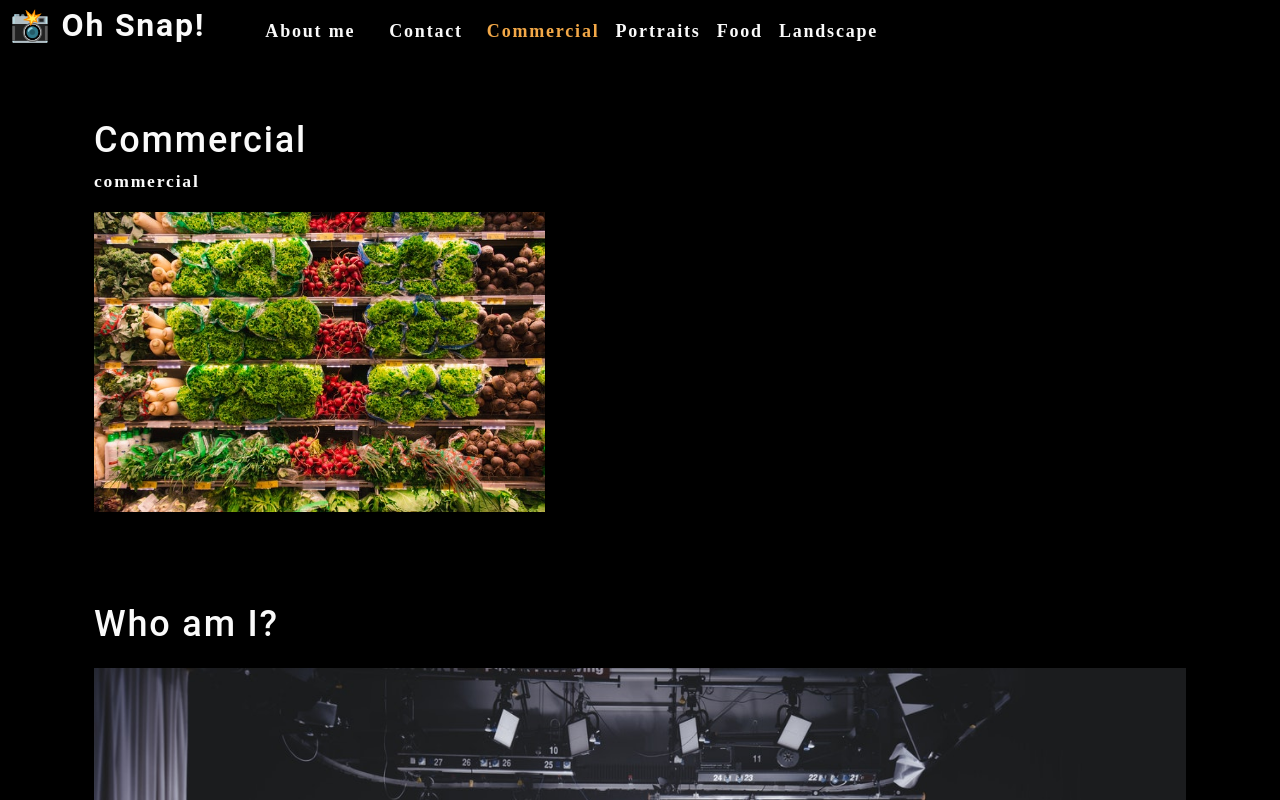
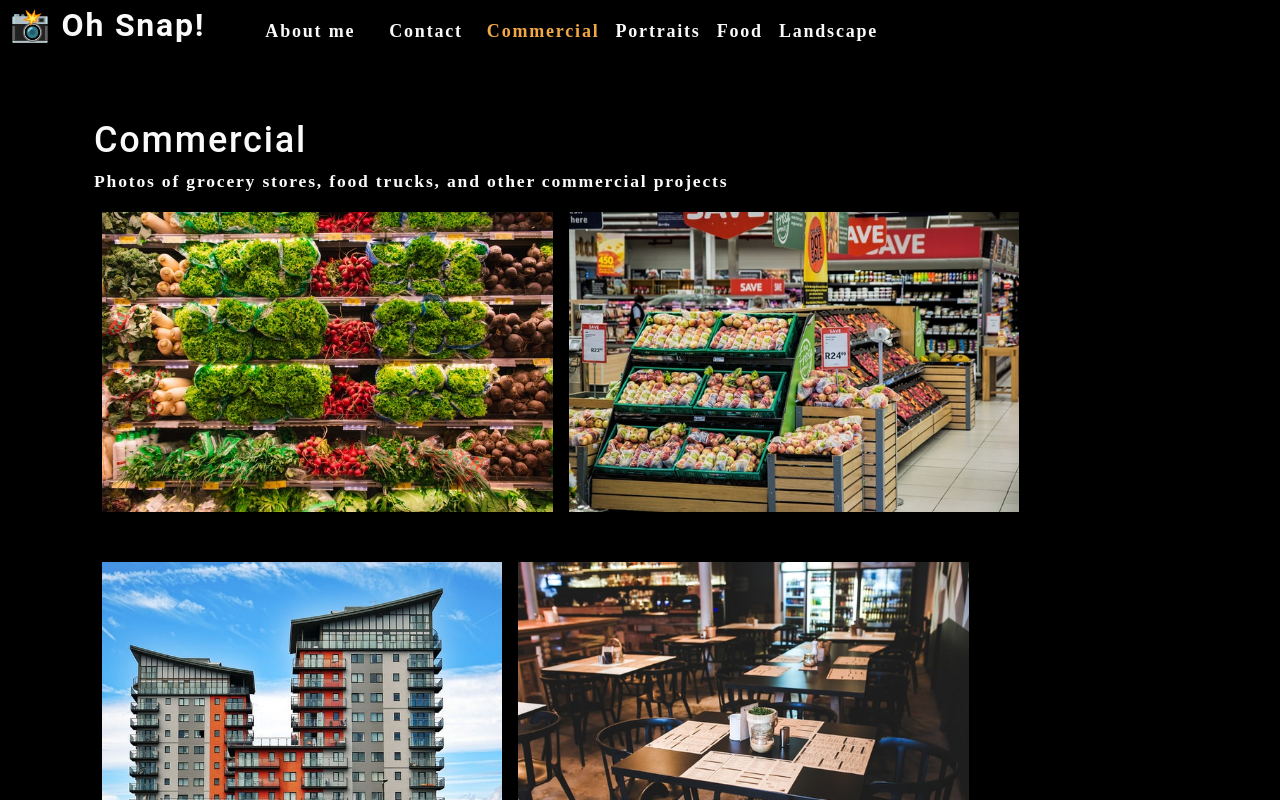
Before and after one commit to kaylab78/photo-port, a React (Create React App) app: page / in a window 1280 px wide. Shown: the top 800 px of the page. Built offline with nearby package versions, Linux system fonts and the light colour scheme.

Commit message:
Added PhotoList component.

```diff
--- a/src/App.js
+++ b/src/App.js
@@ -25,7 +25,7 @@
       ></Nav>
       <main>
         <div>
-          <Gallery></Gallery>
+          <Gallery currentCategory={currentCategory}></Gallery>
           <About></About>
         </div>
       </main>
--- a/src/components/Gallery/index.js
+++ b/src/components/Gallery/index.js
@@ -1,26 +1,16 @@
 import React from 'react';
+import PhotoList from '../PhotoList';
 import { capitalizeFirstLetter } from '../../utils/helpers';
-import photo from '../../assets/small/commercial/0.jpg';
 
-function Gallery(props) {
-    const currentCategory = {
-        name: "commercial",
-        description: "Photos of grocery stores, food trucks, and other commercial projects",
-    };
-
-    return (
-        <section>
-            <h1>{capitalizeFirstLetter(currentCategory.name)}</h1>
-            <p>{currentCategory.name}</p>
-            <div className="flex-row">
-                <img
-                    src={photo}
-                    alt="Commercial Example"
-                    className="img-thumbnail mx-1å"
-                />
-            </div>
-        </section>
-    );
+function Gallery({ currentCategory }) {
+  const { name, description } = currentCategory;
+  return (
+    <section>
+      <h1 data-testid="h1tag">{capitalizeFirstLetter(name)}</h1>
+      <p>{description}</p>
+      <PhotoList category={currentCategory.name} />
+    </section>
+  );
 }
 
 export default Gallery;
--- /dev/null
+++ b/src/components/PhotoList/index.js
@@ -0,0 +1,121 @@
+import React, { useState } from 'react';
+
+const PhotoList = ({ category }) => {
+
+  const [photos] = useState([
+    {
+      name: 'Grocery aisle',
+      category: 'commercial',
+      description: 'Lorem ipsum dolor sit amet, consectetur adipiscing elit. Nunc ultricie',
+    },
+    {
+      name: 'Grocery booth',
+      category: 'commercial',
+      description: 'Lorem ipsum dolor sit amet, consectetur adipiscing elit. Nunc ultricie',
+    },
+    {
+      name: 'Building exterior',
+      category: 'commercial',
+      description: 'Lorem ipsum dolor sit amet, consectetur adipiscing elit. Nunc ultricie',
+    },
+    {
+      name: 'Restaurant table',
+      category: 'commercial',
+      description: 'Lorem ipsum dolor sit amet, consectetur adipiscing elit. Nunc ultricie',
+    },
+    {
+      name: 'Cafe interior',
+      category: 'commercial',
+      description: 'Lorem ipsum dolor sit amet, consectetur adipiscing elit. Nunc ultricie',
+    },
+    {
+      name: 'Cat green eyes',
+      category: 'portraits',
+      description: 'Lorem ipsum dolor sit amet, consectetur adipiscing elit. Nunc ultricie',
+    },
+    {
+      name: 'Green parrot',
+      category: 'portraits',
+      description: 'Lorem ipsum dolor sit amet, consectetur adipiscing elit. Nunc ultricie',
+    },
+    {
+      name: 'Yellow macaw',
+      category: 'portraits',
+      description: 'Lorem ipsum dolor sit amet, consectetur adipiscing elit. Nunc ultricie',
+    },
+    {
+      name: 'Pug smile',
+      category: 'portraits',
+      description: 'Lorem ipsum dolor sit amet, consectetur adipiscing elit. Nunc ultricie',
+    },
+    {
+      name: 'Pancakes',
+      category: 'food',
+      description: 'Lorem ipsum dolor sit amet, consectetur adipiscing elit. Nunc ultricie',
+    },
+    {
+      name: 'Burrito',
+      category: 'food',
+      description: 'Lorem ipsum dolor sit amet, consectetur adipiscing elit. Nunc ultricie',
+    },
+    {
+      name: 'Scallop pasta',
+      category: 'food',
+      description: 'Lorem ipsum dolor sit amet, consectetur adipiscing elit. Nunc ultricie',
+    },
+    {
+      name: 'Burger',
+      category: 'food',
+      description: 'Lorem ipsum dolor sit amet, consectetur adipiscing elit. Nunc ultricie',
+    },
+    {
+      name: 'Fruit bowl',
+      category: 'food',
+      description: 'Lorem ipsum dolor sit amet, consectetur adipiscing elit. Nunc ultricie',
+    },
+    {
+      name: 'Green river',
+      category: 'landscape',
+      description: 'Lorem ipsum dolor sit amet, consectetur adipiscing elit. Nunc ultricie',
+    },
+    {
+      name: 'Docks',
+      category: 'landscape',
+      description: 'Lorem ipsum dolor sit amet, consectetur adipiscing elit. Nunc ultricie',
+    },
+    {
+      name: 'Panoramic village by sea',
+      category: 'landscape',
+      description: 'Lorem ipsum dolor sit amet, consectetur adipiscing elit. Nunc ultricie',
+    },
+    {
+      name: 'Domestic landscape',
+      category: 'landscape',
+      description: 'Lorem ipsum dolor sit amet, consectetur adipiscing elit. Nunc ultricie',
+    },
+    {
+      name: 'Park bench',
+      category: 'landscape',
+      description: 'Lorem ipsum dolor sit amet, consectetur adipiscing elit. Nunc ultricie',
+    },
+  ]);
+
+  const currentPhotos = photos.filter((photo) => photo.category === category);
+
+  return (
+    <div>
+      <div className="flex-row">
+        {currentPhotos.map((image, i) => (
+          <img
+            src={require(`../../assets/small/${category}/${i}.jpg`)}
+            alt={image.name}
+            className="img-thumbnail mx-1"
+            key={image.name}
+          />
+        ))}
+      </div>
+    </div>
+  );
+};
+
+export default PhotoList;
```
